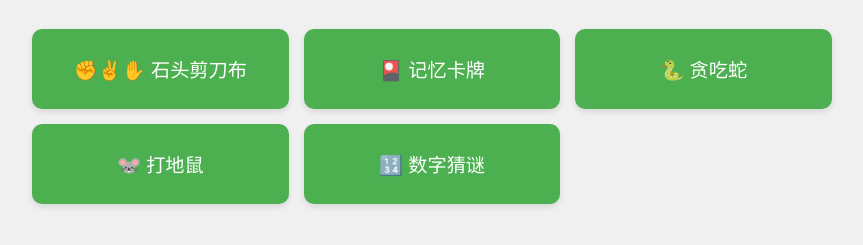
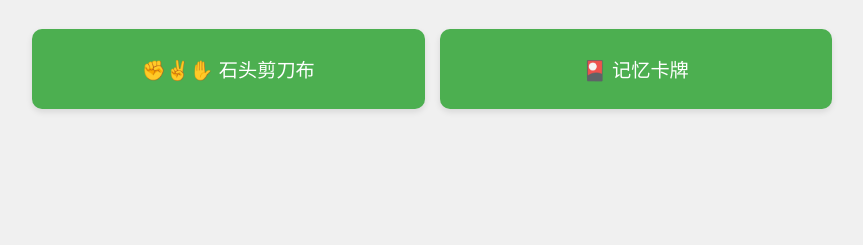
Before and after one commit to new-huluobuo/new-huluobuo.github.io, a plain HTML site: page index.html in a window 1280 px wide. Shown: the part 113-358 px from the top of the page, without its empty margins (208-1071 px from the left). Drawn offline with Linux system fonts and the light colour scheme.

Commit message:
更新 index.html

```diff
--- a/index.html
+++ b/index.html
@@ -71,9 +71,6 @@
         <ul class="game-list">
             <li><a href="game_1.html">✊✌️✋ 石头剪刀布</a></li>
             <li><a href="game_2.html">🎴 记忆卡牌</a></li>
-            <li><a href="game_3.html">🐍 贪吃蛇</a></li>
-            <li><a href="game_4.html">🐭 打地鼠</a></li>
-            <li><a href="game_5.html">🔢 数字猜谜</a></li>
         </ul>
     </div>
 </body>
```
